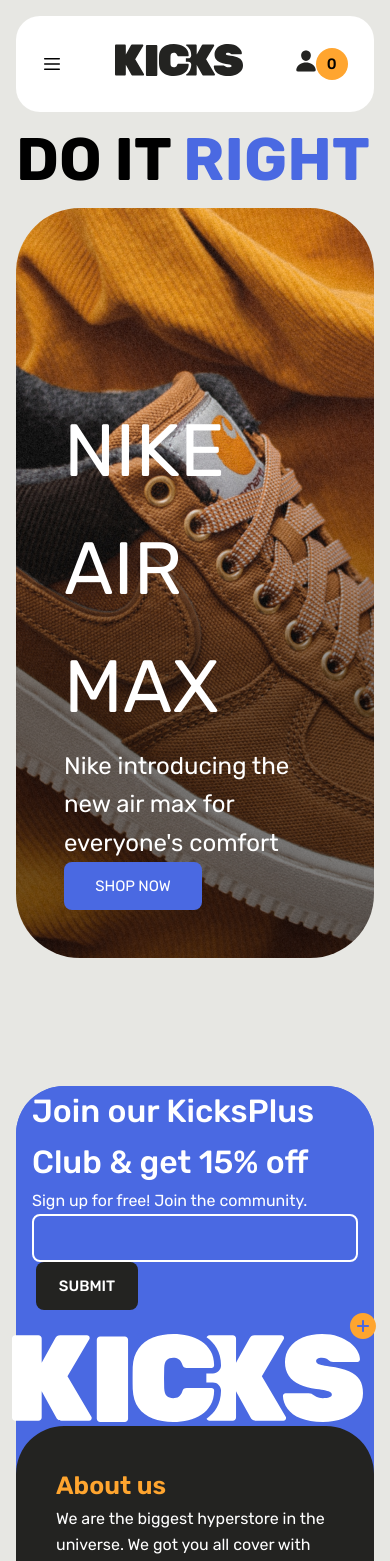
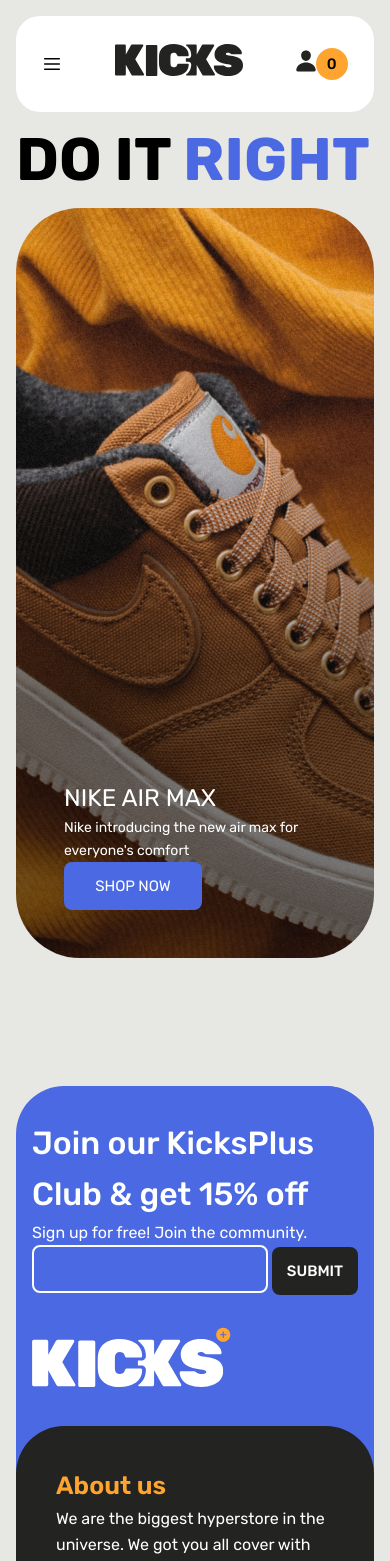
Before and after one commit to Misha815/mark-2-pg, a Vue app: page / in a window 390 px wide. Shown: the top 1561 px of the page. Built offline with nearby package versions, Linux system fonts and the light colour scheme.

Commit message:
09.06.24

```diff
--- a/src/components/HomeTitles.vue
+++ b/src/components/HomeTitles.vue
@@ -4,8 +4,8 @@
     <h1>DO IT <span>RIGHT</span></h1>
     <div class="container-header__content">
       <div class="shop-now">
-        <span class="title-span">NIKE AIR MAX</span>
-        <span>Nike introducing the new air max for everyone's comfort</span>
+        <h2 class="title-span">NIKE AIR MAX</h2>
+        <p>Nike introducing the new air max for everyone's comfort</p>
         <button>SHOP NOW</button>
       </div>
     </div>
@@ -54,12 +54,13 @@
       justify-content: end;
 
       .title-span {
-        font-size: 74px;
+        color: #FFF;
+        font-size: clamp(1.5rem, -0.1622rem + 5.3191vw, 4.625rem);
       }
 
-      span {
+      p {
         color: #FFF;
-        font-size: 24px;
+        font-size: clamp(0.875rem, 0.5426rem + 1.0638vw, 1.5rem);
       }
 
       button {
--- a/src/layouts/LayoutDefault.vue
+++ b/src/layouts/LayoutDefault.vue
@@ -33,7 +33,7 @@
             </div>
           </div>
           <div class="sale__lable">
-            <img src="../assets/images/LogoSM.svg" alt="KICKS">
+            <img width="200" height="61" viewBox="0 0 400 200" src="../assets/images/LogoSM.svg" alt="KICKS">
           </div>
         </div>
         <div class="footer__inner">
@@ -326,7 +326,244 @@
 
 @media (max-width: 1200px) {}
 
-@media (max-width: 800px) {}
+@media (max-width: 800px) {
+  .header {
+    position: relative;
+    top: 0px;
+
+    .nav {
+      background-color: #ffffff;
+      border-radius: 24px;
+      max-width: 1320px;
+      height: 96px;
+      display: flex;
+      justify-content: space-around;
+      align-items: center;
+
+      .catalog {
+        width: 301px;
+        display: none;
+        justify-content: space-evenly;
+      }
+
+      .catalog-mb {
+        display: flex;
+
+      }
+
+      .logo {
+        width: 128px;
+      }
+
+      .user-bar {
+        width: auto;
+        display: flex;
+        justify-content: space-evenly;
+
+        .seacrh {
+          display: none;
+        }
+
+        .calc-trash {
+          background-color: #FFA52F;
+          height: 32px;
+          width: 32px;
+          border-radius: 32px;
+          display: flex;
+          align-items: center;
+          justify-content: center;
+          font-weight: 500;
+
+        }
+      }
+    }
+  }
+
+  footer {
+    margin-top: 128px;
+
+    .footer__contaier {
+      max-width: 1320px;
+      width: 100%;
+      background-color: #4A69E2;
+      border-radius: 48px;
+
+      .footer__sale {
+        display: flex;
+        flex-direction: column;
+        justify-content: space-evenly;
+        align-items: center;
+        max-width: 1320px;
+        height: 340px;
+        background-color: #4A69E2;
+        border-radius: 48px 48px 0 0;
+
+        .sale__form {
+
+          width: 326px;
+          display: flex;
+          flex-direction: column;
+
+
+
+          .Join {
+            font-size: clamp(2rem, 1.4681rem + 1.7021vw, 3rem);
+            color: #ffffff;
+            font-weight: 500;
+
+          }
+
+          p {
+            font-size: clamp(1rem, 0.867rem + 0.4255vw, 1.25rem);
+            color: #ffffff;
+          }
+
+          .join-form {
+            display: flex;
+
+            input {
+
+              max-width: 236px;
+              width: 100%;
+
+              height: 48px;
+              border: 2px solid #ffffff;
+              color: #fff;
+              border-radius: 8px;
+              font-size: 20px;
+              background-color: #4A69E2;
+              outline: none;
+            }
+
+            .submit-btn {
+              color: #ffffff;
+              background-color: #232321;
+              max-width: 86px;
+
+              height: 48px;
+              border-radius: 8px;
+              text-align: center;
+
+              font-weight: 500;
+
+              margin-left: 4px;
+
+              &:hover {
+                background-color: #ffffff;
+                color: #232321;
+                outline: 2px solid #232321;
+
+              }
+            }
+          }
+
+          .sale_lable {
+
+
+            img {}
+          }
+        }
+      }
+    }
+
+    .footer__inner {
+      max-width: 1320px;
+      height: 591px;
+      background-color: #232321;
+      border-radius: 48px;
+      position: relative;
+      color: #fff;
+
+      .container {
+        display: flex;
+        justify-content: space-around;
+        flex-direction: column;
+
+        padding: 40px;
+
+        .about {
+          .about__inner {
+            max-width: 446px;
+
+            h5 {
+
+              font-weight: 600;
+              color: #FFA52F;
+            }
+
+            p {
+
+
+            }
+          }
+        }
+
+        .categories {
+          .categories__inner {
+            h5 {
+              font-weight: 600;
+              font-size: clamp(1.25rem, 1.117rem + 0.4255vw, 1.5rem);
+              color: #FFA52F;
+            }
+
+            ul {
+              all: unset;
+
+              list-style-type: none;
+
+              a {
+                font-weight: 400;
+                color: #fff;
+                font-size: clamp(1rem, 0.867rem + 0.4255vw, 1.25rem);
+
+                &:hover {
+                  color: #FFA52F;
+                }
+
+                img {}
+              }
+
+              .icon-ul {
+
+
+                display: flex;
+                justify-content: start;
+
+                li {
+                  margin: 3px;
+                }
+              }
+            }
+          }
+        }
+
+
+      }
+
+      .footer-logo {
+        display: flex;
+        justify-content: center;
+        z-index: 66;
+
+        img {
+          position: absolute;
+          bottom: 0;
+          max-width: 80%;
+          object-fit: cover;
+        }
+      }
+    }
+  }
+
+  .rights-bar {
+
+    span {
+      max-width: 300px;
+      text-align: center;
+    }
+  }
+}
+
 
 @media (max-width: 500px) {
   .header {
@@ -394,7 +631,8 @@
         display: flex;
         flex-direction: column;
         justify-content: space-evenly;
-        align-items: center;
+        align-items:normal;
+        margin-left: 16px;
         max-width: 1320px;
         height: 340px;
         background-color: #4A69E2;
@@ -422,8 +660,7 @@
 
           .join-form {
             input {
-
-              max-width: 342px;
+              max-width: 236px;
               width: 100%;
 
               height: 48px;
@@ -483,13 +720,13 @@
             max-width: 446px;
 
             h5 {
-              font-size: clamp(1.5625rem, 1.1968rem + 1.1702vw, 2.25rem);
+
               font-weight: 600;
               color: #FFA52F;
             }
 
             p {
-              font-size: clamp(1rem, 0.867rem + 0.4255vw, 1.25rem);
+
 
             }
           }
@@ -553,11 +790,10 @@
   }
 
   .rights-bar {
-    display: flex;
-    justify-content: center;
 
     span {
-      font-size: clamp(0.875rem, 0.5426rem + 1.0638vw, 1.5rem);
+      max-width: 300px;
+      text-align: center;
     }
   }
 }
```
